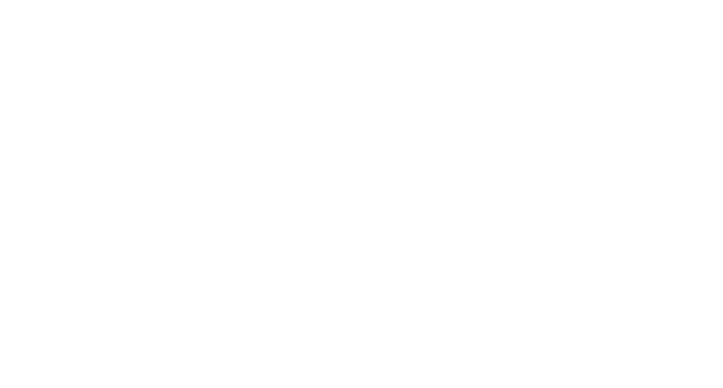
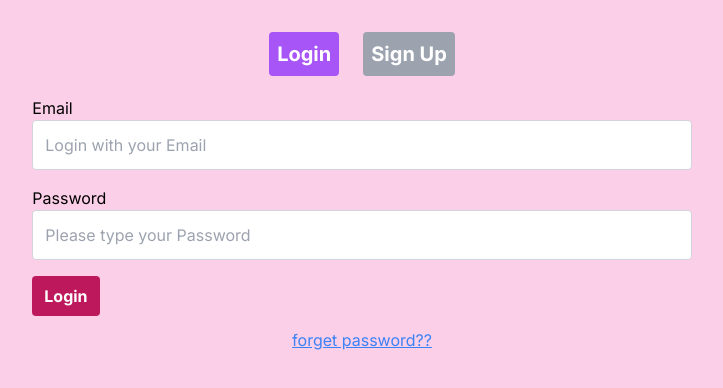
Before and after one commit to menna-ham/next-request, a Next.js app: page / in a window 1280 px wide. Shown: the top 388 px of the page, without its empty margins (278-1001 px from the left). Built offline with nearby package versions, Linux system fonts and the light colour scheme.

Commit message:
tryingAuthFirebase

```diff
--- /dev/null
+++ b/app/bookweb/BookCard.tsx
@@ -0,0 +1,20 @@
+import React from 'react'
+
+type Props = {
+    book:{
+        id:number,
+        title: string,
+        isbn:string|null,
+        pageCount: number,
+        authors: string[],
+    }
+}
+
+const BookCard = ({book}: Props) => {
+  return (
+    <div className=' bg-gray-200 gap- text-center '>
+        {book.title}
+    </div>
+  )
+}
+export default BookCard;
--- a/app/bookweb/page.tsx
+++ b/app/bookweb/page.tsx
@@ -1,20 +1,34 @@
 "use client"
 import React, { useRef } from 'react'
 import { books } from '../books/data';
+import BookCard from './BookCard';
+import { auth } from '../firebase/config';
+import { useRouter } from 'next/navigation';
 
 type Props = {}
 
 const BookWeb = (props: Props) => {
   let serRef = useRef<HTMLInputElement>(null);
+  let router = useRouter()
+  let user = auth.currentUser;
+  console.log(user)
 
   let SerButton =async (e:React.MouseEvent<HTMLButtonElement>)=>{
     e.preventDefault();
-    let SerVal = serRef.current?.value;
-    // let filtered = books.filter(b=>b.title.includes(SerVal))
+    let SerVal = serRef.current?.value||'';
+    console.log(SerVal)
+    let filtered = books.filter(b=>b.title.includes(SerVal))
+    console.log(filtered)
+  }
+  let handleLogOut = ()=>{
+    console.log('logged out')
   }
 
+  if (!user) router.push('/')
+
   return (
-    <div className='bg-green-100 p-4 h-[100vh] m-auto'>
+    <div className='bg-green-100 p-4 h-[100%] m-auto'>
+       <p onClick={handleLogOut} className='hover:cursor-pointer bg-pink-600 text-white py-2 px-3 w-fit'>LogOut</p>
         <p className='text-2xl text-center'> Search for your desired book</p>
 
         <form className='flex flex-row justify-center my-5'>
@@ -27,6 +41,14 @@
 
         </form>
 
+        <div className='grid grid-cols-5 gap-3'>
+          {
+            books.map(b=>(
+              <BookCard book={b}/>
+
+            ))
+          }
+        </div>
 
     </div>
   )
--- /dev/null
+++ b/app/components/Header.tsx
@@ -0,0 +1,10 @@
+import React from 'react'
+
+type Props = {}
+
+const Header = (props: Props) => {
+  return (
+    <div>Header</div>
+  )
+}
+export default Header;
--- /dev/null
+++ b/app/components/Login.tsx
@@ -0,0 +1,70 @@
+// "use client"
+import React from 'react'
+import { sendPasswordResetEmail, signInWithEmailAndPassword } from "firebase/auth";
+import { auth } from '../firebase/config';
+import { useRouter } from 'next/navigation';
+
+type Props = {}
+
+const Login = (props: Props) => {
+    let [userCredintials, setUserCredintials] = React.useState({ email: '', password: '' })
+    let router = useRouter()
+
+    let handleUser = (e: React.ChangeEvent<HTMLInputElement>) => {
+        e.preventDefault()
+        const { name, value } = e.target;
+        setUserCredintials((prev) => ({ ...prev, [name]: value }));
+        console.log(userCredintials)
+    }
+
+    let handleSubmit = (e: any) => {
+        e.preventDefault();
+        console.log(userCredintials)
+        signInWithEmailAndPassword(auth, userCredintials.email, userCredintials.password)
+            .then((userCredential) => {
+                const user = userCredential.user;
+                console.log(user)
+                router.push('./bookweb')
+            })
+            .catch((error) => {
+                const errorCode = error.code;
+                const errorMessage = error.message;
+                console.log(errorMessage)
+            });
+    }
+
+    let handleReset=()=>{
+        let email= prompt('Please Enter your Email...')||''
+        sendPasswordResetEmail(auth, email)
+        alert('Check Inbox')
+    }
+
+
+
+    return (
+        <div className='w-[70%]'>
+            <form onSubmit={(e) => handleSubmit(e)}>
+                <div className='flex flex-col mb-4 '>
+                    <label>Email</label>
+                    <input onChange={(e) => handleUser(e)} type="text" placeholder='Login with your Email' name="email" id="email" className='p-3 text-gray-900 bg-white border-[1px] border-gray-300 rounded ' />
+                </div>
+
+                <div className='flex flex-col mb-4'>
+                    <label>Password</label>
+                    <input onChange={(e) => handleUser(e)} type="password" placeholder='Please type your Password' name="password" id="pass" className='p-3 text-gray-900 bg-white border-[1px] border-gray-300 rounded ' />
+                </div>
+
+                <div>
+                    <button type='submit' className='bg-pink-700 px-3 py-2 text-white font-bold rounded'>Login</button>
+                </div>
+                <div className='m-auto my-3 flex flex-row justify-center'>
+                    <p onClick={handleReset} className='text-blue-500 underline text-center '>forget password??</p>
+                </div>
+
+            </form>
+
+        </div>
+    )
+}
+
+export default Login;
--- /dev/null
+++ b/app/components/MainHome.tsx
@@ -0,0 +1,31 @@
+"use client"
+import React from 'react'
+import Login from './Login'
+import SignUp from './SignUp'
+
+type Props = {}
+
+const MainHome = (props: Props) => {
+    let [Log,setLog] = React.useState('login')
+
+  return (
+    <div className='p-3 bg-pink-200 m-auto h-[100vh]'>
+        <div className='flex flex-row justify-center content-center my-5'>
+              <div className='me-3'>
+                <button onClick={()=>setLog('login')} className={`${Log=='login'?'bg-purple-500':'bg-gray-400'} text-white font-bold text-xl p-2 rounded`}>Login</button>
+              </div>
+              <div className='ms-3'>
+                <button onClick={()=>setLog('signup')} className={`${Log=='signup'?'bg-purple-500':'bg-gray-400'} text-white font-bold text-xl p-2 rounded`}>Sign Up</button>
+              </div>
+          </div>
+
+          <div className='flex flex-row justify-center my-5 w-[75%]  m-auto'>
+            {
+                Log=='login'?<Login></Login>:<SignUp></SignUp>
+            }
+          </div>
+    </div>
+  )
+}
+
+export default MainHome;
--- /dev/null
+++ b/app/components/SignUp.tsx
@@ -0,0 +1,65 @@
+import { createUserWithEmailAndPassword, signInWithEmailAndPassword } from 'firebase/auth'
+import React from 'react'
+import { auth } from '../firebase/config'
+
+type Props = {}
+
+const SignUp = (props: Props) => {
+  let [userCredintials, setUserCredintials] = React.useState({FullName:'', email: '', password: '' })
+  let [Error, setError] = React.useState('');
+
+  // console.log(auth)
+  let handleUser = (e: React.ChangeEvent<HTMLInputElement>) => {
+    e.preventDefault();
+    setError('');
+    const { name, value } = e.target;
+    setUserCredintials((prev) => ({ ...prev, [name]: value }));
+  }
+
+  let handleSubmit = (e: any) => {
+    e.preventDefault();
+    console.log(userCredintials)
+
+    createUserWithEmailAndPassword(auth, userCredintials.email, userCredintials.password)
+      .then((userCredential) => {
+        const user = userCredential.user;
+        console.log(user)
+      })
+      .catch((error: any) => {
+        setError(error.message)
+        console.log(error.message)
+      });
+
+  }
+
+  return (
+    <div className='w-[70%]'>
+      <form onSubmit={(e) => handleSubmit(e)}>
+        <div className='flex flex-col mb-4 '>
+          <label>Full Name</label>
+          <input onChange={(e) => handleUser(e)} type="text" placeholder='Type your name' name="FullName" id="FullName" className='p-3 text-gray-900 bg-white border-[1px] border-gray-300 rounded ' />
+        </div>
+        <div className='flex flex-col mb-4 '>
+          <label>Email</label>
+          <input onChange={(e) => handleUser(e)} type="text" placeholder='Sign Up with your Email' name="email" id="email" className='p-3 text-gray-900 bg-white border-[1px] border-gray-300 rounded ' />
+        </div>
+
+        <div className='flex flex-col mb-4'>
+          <label>Password</label>
+          <input onChange={(e) => handleUser(e)} type="password" placeholder='Please type your Password' name="password" id="pass" className='p-3 text-gray-900 bg-white border-[1px] border-gray-300 rounded ' />
+        </div>
+
+        <div>
+          <button type='submit' className='bg-pink-700 px-3 py-2 text-white font-bold rounded'>Sign Up</button>
+        </div>
+
+        <div>
+          {Error && <div className='text-red-500 my-3'> {Error}</div>}
+        </div>
+      </form>
+
+    </div>
+  )
+}
+
+export default SignUp;
--- /dev/null
+++ b/app/firebase/config.tsx
@@ -0,0 +1,33 @@
+// import { initializeApp } from 'firebase/app';
+import { getAuth, createUserWithEmailAndPassword } from "firebase/auth";
+
+
+// // TODO: Replace the following with your app's Firebase project configuration
+// const firebaseConfig = {
+//   //...
+// };
+
+// const app = initializeApp(firebaseConfig);
+
+//
+
+
+// Import the functions you need from the SDKs you need
+import { initializeApp } from "firebase/app";
+// TODO: Add SDKs for Firebase products that you want to use
+// https://firebase.google.com/docs/web/setup#available-libraries
+
+// Your web app's Firebase configuration
+const firebaseConfig = {
+  apiKey: "AIzaSyDZxFLihZYVE4utOZ71LjSTnI_ZJrIWCfo",
+  authDomain: "nextauth-37dd1.firebaseapp.com",
+  projectId: "nextauth-37dd1",
+  storageBucket: "nextauth-37dd1.appspot.com",
+  messagingSenderId: "643488714691",
+  appId: "1:643488714691:web:083ff2ca6785708abcb776"
+};
+
+// Initialize Firebase
+const app = initializeApp(firebaseConfig);
+
+export const auth = getAuth();
--- a/app/page.tsx
+++ b/app/page.tsx
@@ -1,9 +1,15 @@
 import Image from "next/image";
+import Link from "next/link";
+import MainHome from "./components/MainHome";
 
 export default function Home() {
   return (
     <main >
+        {/* <body> */}
 
+          <MainHome></MainHome>
+
+        {/* </body> */}
 
     </main>
   );
--- /dev/null
+++ b/app/resetPass/page.tsx
@@ -0,0 +1,9 @@
+import React from 'react'
+
+type Props = {}
+
+const page = (props: Props) => {
+  return (
+    <div>ResetPassword</div>
+  )
+}
```
Also changed, not shown: package.json (+6 -5 lines), 1 other file (tests, documents, lock files or other folders).
